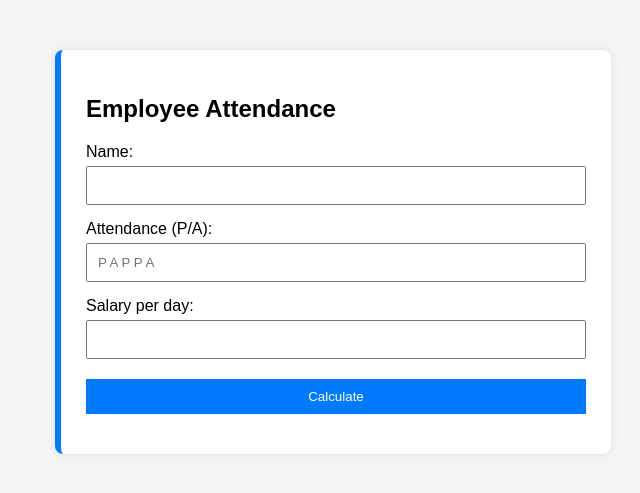
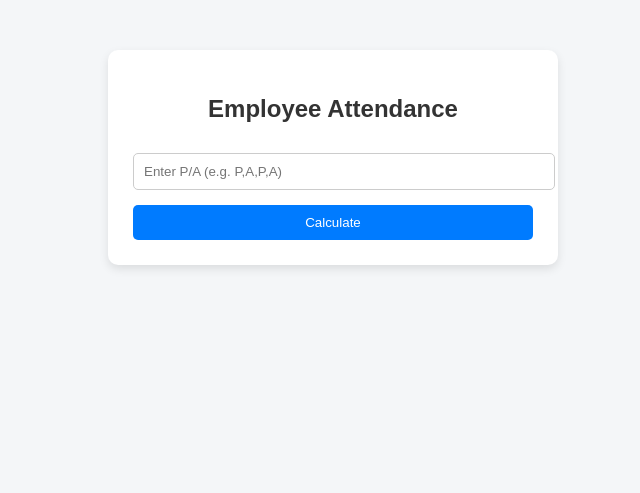
Before and after one commit to dhanarajcse/emp-attendance, a Flask app: page / in a window 1280 px wide. Shown: the top 493 px of the page, without its empty margins (307-947 px from the left). Run offline with Flask 3, Linux system fonts and the light colour scheme.

Commit message:
UI improved + CI/CD enhanced

```diff
--- a/templates/index.html
+++ b/templates/index.html
@@ -1,84 +1,88 @@
-
 <!DOCTYPE html>
 <html>
 <head>
-    <title>Attendance App</title>
-
+    <title>Employee Attendance</title>
     <style>
         body {
             font-family: Arial;
-        background-color: #f5f5f5;
+            background: #f4f6f8;
+            display: flex;
+            justify-content: center;
+            margin-top: 50px;
         }
 
         .container {
-        width: 500px;
-        margin: 50px auto;
-
-        /* 🔹 Add padding inside */
+            background: white;
             padding: 25px;
-
-        background-color: white;
-        border-left: 6px solid #007bff;
-
-        border-radius: 8px;
-        box-shadow: 0 0 10px rgba(0,0,0,0.1);
+            border-radius: 10px;
+            width: 400px;
+            box-shadow: 0 4px 10px rgba(0,0,0,0.1);
         }
 
-    input, button {
+        h2 {
+            text-align: center;
+            color: #333;
+        }
+
+        input {
             width: 100%;
-
-        /* 🔹 Important fix */
-        box-sizing: border-box;
-
             padding: 10px;
-        margin-top: 5px;
-        margin-bottom: 15px;
+            margin-top: 10px;
+            border-radius: 5px;
+            border: 1px solid #ccc;
         }
 
         button {
-        background-color: #007bff;
+            width: 100%;
+            margin-top: 15px;
+            padding: 10px;
+            background: #007bff;
             color: white;
             border: none;
+            border-radius: 5px;
             cursor: pointer;
         }
 
         button:hover {
-        background-color: #0056b3;
+            background: #0056b3;
+        }
+
+        .result {
+            margin-top: 20px;
+            background: #f1f1f1;
+            padding: 10px;
+            border-radius: 5px;
+        }
+
+        .result p {
+            margin: 5px 0;
+        }
+
+        @media (max-width: 500px) {
+            .container {
+                width: 90%;
+            }
         }
     </style>
 </head>
 <body>
 
 <div class="container">
-
     <h2>Employee Attendance</h2>
 
     <form method="POST">
-        <label>Name:</label>
-        <input type="text" name="name" required>
-
-        <label>Attendance (P/A):</label>
-        <input type="text" name="attendance" placeholder="P A P P A" required>
-
-        <label>Salary per day:</label>
-        <input type="number" name="salary">
-
+        <input type="text" name="attendance" placeholder="Enter P/A (e.g. P,A,P,A)" required>
         <button type="submit">Calculate</button>
     </form>
 
     {% if result %}
-        <h3>Result</h3>
-        <p>Name: {{ result.name }}</p>
-        <p>Total Days: {{ result.total }}</p>
-        <p>Present: {{ result.present }}</p>
-        <p>Absent: {{ result.absent }}</p>
-        <p>Percentage: {{ result.percentage }}%</p>
-
-        {% if result.salary %}
-            <p>Salary: ₹{{ result.salary }}</p>
+    <div class="result">
+        <p><b>Total Days:</b> {{ result.total }}</p>
+        <p><b>Present:</b> {{ result.present }}</p>
+        <p><b>Absent:</b> {{ result.absent }}</p>
+        <p><b>Percentage:</b> {{ result.percentage }}%</p>
+    </div>
     {% endif %}
-    {% endif %}
-
 </div>
 
 </body>
```
Also changed, not shown: .github/workflows/deploy.yml, 1 other file. Lines whose indentation alone changed are shown as unchanged.
